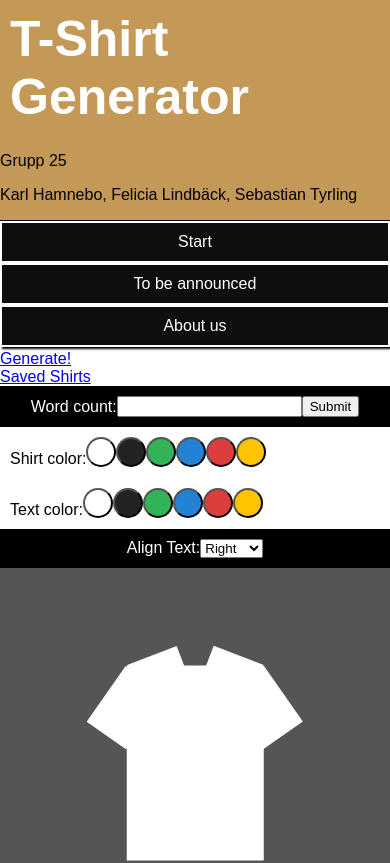
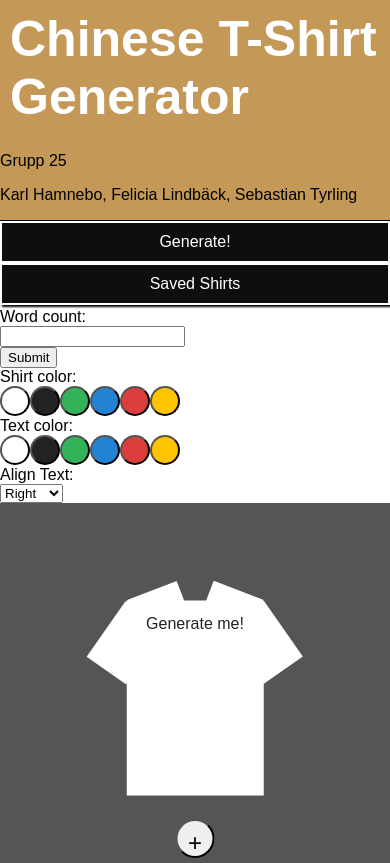
Before and after one commit to Tyrlingen/ProjectT-shirt, a React (Create React App) app: page / in a window 390 px wide. Shown: the top 863 px of the page. Built offline with nearby package versions, Linux system fonts and the light colour scheme; a web font is replaced by a local one.

Commit message:
Fixed divs

```diff
--- a/public/index.html
+++ b/public/index.html
@@ -21,21 +21,13 @@
   </head>
   <body>
     <noscript>You need to enable JavaScript to run this app.</noscript>
-    <header>
-      <h1 class="logo">T-Shirt Generator</h1>
-      <div class="name">
-        <p>Grupp 25</p>
-        <p>Karl Hamnebo, Felicia Lindbäck, Sebastian Tyrling</p>
-      </div>
-    </header>
-    <nav class="navbar">
-      <a href="main.html">Start</a>
-      <a href="#">To be announced</a>
-      <a href="#">About us</a>
-    </nav>
     <div id="root"></div>
     <footer>
-      <a href="https://github.com/Tyrlingen/ProjectT-shirt/" class="btn btn-white btn-animation-1">OUR GITHUB</a>
+      <a
+        href="https://github.com/Tyrlingen/ProjectT-shirt/"
+        class="btn btn-white btn-animation-1"
+        >OUR GITHUB</a
+      >
     </footer>
   </body>
 </html>
--- a/src/App.js
+++ b/src/App.js
@@ -29,8 +29,18 @@ class App extends Component {
   render() {
     return (
       <Router>
-        <NavLink to="/">Generate!</NavLink>
-        <NavLink to="/saved">Saved Shirts</NavLink>
+        <header>
+          <h1 class="logo">Chinese T-Shirt Generator</h1>
+          <div class="name">
+            <p>Grupp 25</p>
+            <p>Karl Hamnebo, Felicia Lindbäck, Sebastian Tyrling</p>
+          </div>
+        </header>
+        <nav class="navbar">
+          <NavLink to="/">Generate!</NavLink>
+          <NavLink to="/saved">Saved Shirts</NavLink>
+        </nav>
+
         <Switch>
           <Route path="/saved">
             <Saved getClasses={this.getClasses} />
--- a/src/App.scss
+++ b/src/App.scss
@@ -220,3 +220,22 @@ $yellow: rgb(255, 196, 0);
   display: flex;
   flex-direction: row;
 }
+
+.main {
+  &--generator {
+    display: flex;
+    flex-direction: column;
+  }
+}
+
+.form-container {
+  span {
+    display: block;
+  }
+  form {
+    display: block;
+  }
+  input {
+    display: block;
+  }
+}
--- a/src/Generator.js
+++ b/src/Generator.js
@@ -6,16 +6,18 @@ class Generator extends Component {
     super(props);
     this.state = {
       savedShirts: [],
-      text: " ",
-      textAlign: "left",
-      shirtColor: "",
-      textColor: "",
+      text: "Generate me!",
+      textAlign: "center",
+      shirtColor: "white",
+      textColor: "black",
       shirtFont: "",
     };
 
     this.colorList = ["white", "black", "green", "blue", "red", "yellow"];
   }
-
+  componentDidMount() {
+    this.getClasses();
+  }
   saveShirt() {
     const shirt = {
       text: this.state.text,
@@ -82,26 +84,28 @@ class Generator extends Component {
       this.state.textColor
     );
     return (
-      <>
+      <main className="main--generator">
         <div className="form-container">
           <form id="generate-words" onSubmit={this.handleSubmit.bind(this)}>
             <label for="word-count">Word count:</label>
-            <input id="word-count" type="number" />
+            <input
+              id="word-count"
+              type="number"
+              onChange={this.handleSubmit.bind(this)}
+            />
             <input type="submit" />
           </form>
-          <div className="color-options">
+
           <span>Shirt color:</span>
           {this.colorList.map((color) => {
             return this.renderColorButton("shirt", color);
           })}
-          </div>
-          <div className="text-color-options">
+
           <span>Text color:</span>
           {this.colorList.map((color) => {
             return this.renderColorButton("text", color);
           })}
-          </div>
-          <div className="align-text-options">
+
           <span>Align Text:</span>
           <select onChange={this.changeTextAlign.bind(this)}>
             <option value="right">Right</option>
@@ -109,8 +113,7 @@ class Generator extends Component {
             <option value="left">Left</option>
           </select>
         </div>
-        </div>
-        <div className={`tshirt-container shirt-color--white ${shirtClasses}`}>
+        <div className={`tshirt-container ${shirtClasses}`}>
           <button className="add-btn" onClick={this.saveShirt.bind(this)}>
             +
           </button>
@@ -118,7 +121,7 @@ class Generator extends Component {
             <p>{this.state.text}</p>
           </div>
         </div>
-      </>
+      </main>
     );
   }
 }
--- a/src/index.css
+++ b/src/index.css
@@ -6,11 +6,10 @@ body {
   margin: 0;
   font-family: "Muli", sans-serif;
 }
-.card{
-
+.card {
 }
 
-.column{
+.column {
   display: flex;
   flex-direction: row;
 }
@@ -41,92 +40,13 @@ header {
 }
 
 .navbar a:hover {
-  background-color:rgb(196, 166, 121, 0.6);
+  background-color: rgb(196, 166, 121, 0.6);
   color: #000;
   text-decoration: underline;
 }
 
-/*.Holder {
-  display: flex;
-  flex-wrap: wrap;
-  flex-direction: column;
-  flex-grow: 1;
-  justify-content: center;
-  align-items: center;
-  */
-
-.main-container {
-  display: flex;
-  flex-wrap: wrap;
-  width: 100%;
-  height: 80%;
-}
-
-.form-container {
-  display: flex;
-  flex-wrap: wrap;
-  flex-grow: 1;
-  justify-content: center;
-}
-
-.pretty-buttons {
-  max-height: 20px;
-}
-
-#generate-words {
-  display: flex;
-  justify-content: center;
-  align-items: center;
-  background-color: #000;
-  color: #fff;
-  padding: 10px;
-  width: 100%;
-  height: 20%;
-}
-
-.align-text-options {
-  background-color: #000;
-  color: #fff;
-  padding: 10px;
-  width: 100%;
-  height: 20%;
-  display: flex;
-  justify-content: center;
-}
-
-.change-font-options {
-  background-color: #000;
-  color: #fff;
-  padding: 10px;
-  width: 100%;
-  height: 20%;
-  display: flex;
-  justify-content: center;
-}
-
-.color-options {
-  padding: 10px;
-}
-
-select {
-  display: flex;
-  justify-content: center;
-  align-items: center;
-
-}
-
-.text-color-options {
-  padding: 10px;
-}
-
 #root {
-  display: flex;
-  height: 80%;
-  width: 100%;
-  justify-content: space-between;
-  /*align-items: center;*/
-  flex-direction: column;
-  flex-grow: 1;
+  /* CSS för hela sidan inklusive header! Detta är den största diven*/
 }
 
 footer {
@@ -165,7 +85,7 @@ footer {
 }
 
 .btn-white {
-  background: #000;
+  background: #222;
   color: #fff;
 }
 
@@ -218,24 +138,17 @@ footer {
   }
 }
 
-@media screen and (max-width: 800px) {
-  .navbar a {
+@media screen and (max-width: 980px) {
+  @media screen and (max-width: 600px) {
+    .navbar a {
       flex-basis: 100%;
       border-style: solid;
       border-width: 2px;
     }
 
-  .name {
+    .name {
       flex-basis: 100%;
       margin: auto;
     }
-
-  .form-container {
-    display: block;
-    width: 100%;
-  }
-
-  #root {
-    flex-direction: column;
   }
 }
```
Lines whose indentation alone changed are shown as unchanged.
